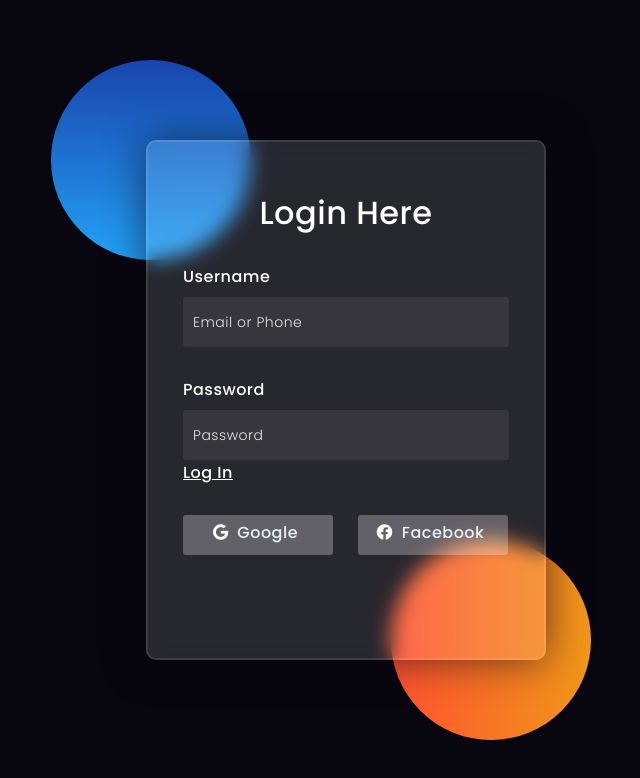
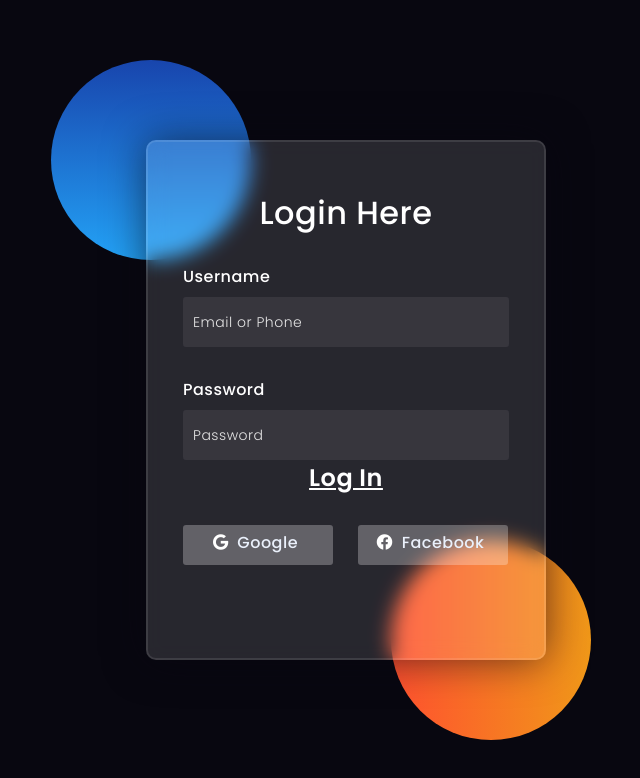
Before and after one commit to Shreygoel12322/NEMESIS_DHWANI, a plain HTML site: page registration.html in a window 1280 px wide. Shown: the whole page, without its empty margins (294-934 px from the left). Drawn offline with Linux system fonts and the light colour scheme.

Commit message:
Update registration.html

```diff
--- a/registration.html
+++ b/registration.html
@@ -148,7 +148,7 @@ button{
         <label for="password">Password</label>
         <input type="password" placeholder="Password" id="password">
 
-      <a href="index.html><button>Log In</button></a>
+      <a href="index.html"><h2><center>Log In</center></h2></a>
         <div class="social">
           <div class="go"><i class="fab fa-google"></i>  Google</div>
           <div class="fb"><i class="fab fa-facebook"></i>  Facebook</div>
```
